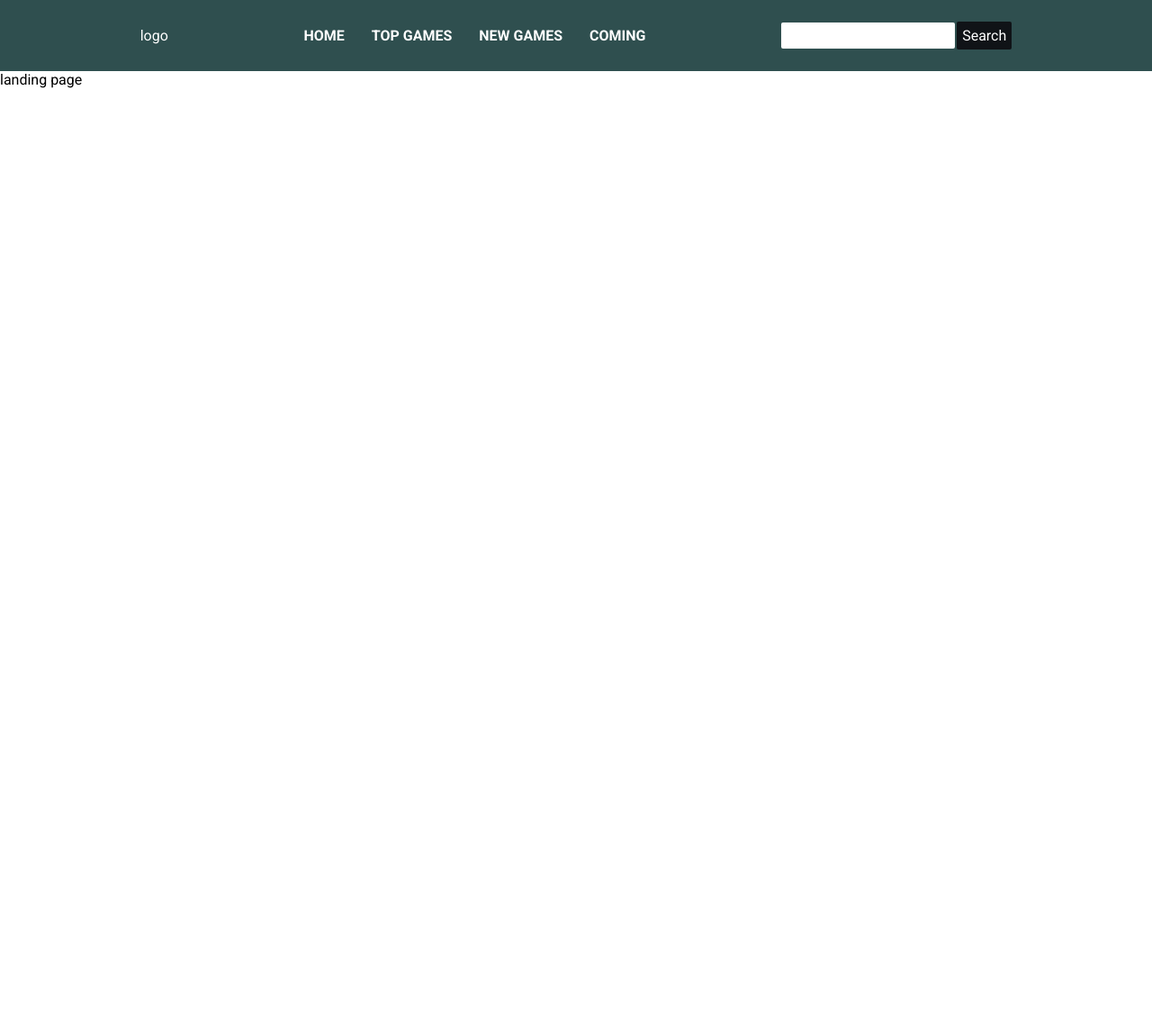
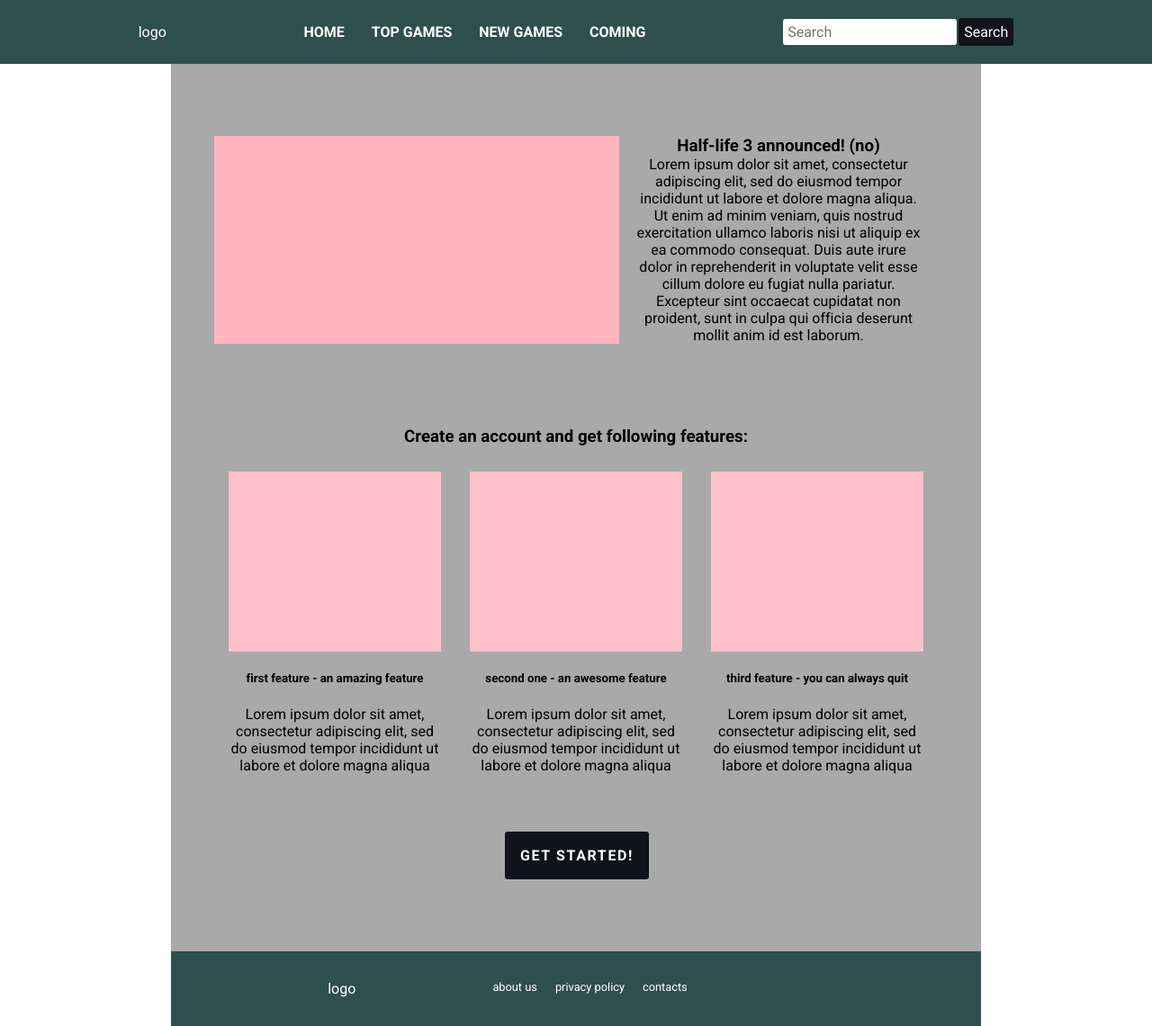
Before and after one commit to OlegFilonchuk/games-app, a Next.js app: page / in a window 1280 px wide. Shown: the whole page at 90% size. Before the commit the page ends 800 px from the top, so only its background shows below. Built offline with nearby package versions, Linux system fonts and the light colour scheme.

Commit message:
finished raw landing page

```diff
--- /dev/null
+++ b/components/Footer.js
@@ -0,0 +1,56 @@
+/** @jsx jsx */
+import { jsx, css } from '@emotion/core';
+import Link from 'next/link';
+
+const footer = css`
+  & {
+    color: white;
+    background-color: darkslategray;
+    padding: 2em;
+    width: 900px;
+    margin: auto;
+    display: flex;
+    justify-content: space-evenly;
+  }
+  .links-list {
+    display: flex;
+  }
+  .links-list li {
+    margin: 0 10px;
+  }
+  .footer-link {
+    text-transform: lowercase;
+    font-size: 0.8em;
+    display: block;
+  }
+  .footer-link:hover,
+  .footer-link:focus {
+    text-decoration: underline;
+  }
+`;
+
+const Footer = () => (
+  <footer css={footer}>
+    <div>logo</div>
+    <ul className="links-list">
+      <li>
+        <Link href="/">
+          <a className="footer-link">About us</a>
+        </Link>
+      </li>
+      <li>
+        <Link href="/">
+          <a className="footer-link">Privacy policy</a>
+        </Link>
+      </li>
+      <li>
+        <Link href="/">
+          <a className="footer-link">Contacts</a>
+        </Link>
+      </li>
+    </ul>
+    <div />
+  </footer>
+);
+
+export default Footer;
--- a/components/Header.js
+++ b/components/Header.js
@@ -6,7 +6,7 @@ const header = css`
   & {
     background-color: darkslategray;
     color: white;
-    padding: 20px;
+    padding: 1em;
     display: flex;
     flex-flow: row nowrap;
     justify-content: space-evenly;
@@ -15,22 +15,24 @@ const header = css`
   .search-bar {
   }
   .search-bar-input {
+    background-color: rgb(255, 255, 255);
     padding: 5px;
     border: none;
-    border-radius: 2px;
+    border-radius: 3px;
     outline: 0;
   }
   .search-bar-button {
     padding: 5px;
     border: 1px solid transparent;
-    border-radius: 2px;
+    border-radius: 3px;
     color: white;
     background-color: #101317;
+    outline: none;
     margin-left: 2px;
   }
   .search-bar-button:hover,
   .search-bar-button:focus {
-    outline: 1px solid grey;
+    border: 1px solid grey;
   }
   .search-bar-button:active {
     transform: translateY(1px);
@@ -39,18 +41,18 @@ const header = css`
 `;
 
 const Header = () => (
-  <div css={header}>
+  <header css={header}>
     <div>logo</div>
 
     <Nav />
 
     <div className="search-bar">
-      <input type="text" className="search-bar-input" />
+      <input type="text" className="search-bar-input" placeholder="Search" />
       <button type="button" className="search-bar-button">
         Search
       </button>
     </div>
-  </div>
+  </header>
 );
 
 export default Header;
--- a/components/Layout.js
+++ b/components/Layout.js
@@ -3,6 +3,7 @@ import { Global, css, jsx } from '@emotion/core';
 import PropTypes from 'prop-types';
 import Head from 'next/head';
 import Header from './Header';
+import Footer from './Footer';
 
 const reset = css`
   /* Указываем box sizing */
@@ -88,6 +89,7 @@ const Layout = ({ children }) => (
     <Global styles={reset} />
     <Header />
     {children}
+    <Footer />
   </div>
 );
 
--- a/components/nav.js
+++ b/components/nav.js
@@ -15,7 +15,7 @@ const nav = css`
     font-weight: bold;
     padding: 10px;
     display: block;
-    border-radius: 2px;
+    border-radius: 3px;
     transition: background-color 0.1s;
   }
   .nav-link:hover {
--- a/pages/index.js
+++ b/pages/index.js
@@ -2,9 +2,125 @@
 import { css, jsx } from '@emotion/core';
 import Layout from '../components/Layout';
 
+const style = css`
+  & {
+    background-color: darkgrey;
+    width: 900px;
+    margin: auto;
+    padding: 3em;
+  }
+  section {
+    text-align: center;
+    padding: 2em 0;
+  }
+  #news {
+    display: flex;
+  }
+  .news-image {
+    background-color: lightpink;
+    min-width: 450px;
+  }
+  .news-text {
+    padding: 0 1em;
+  }
+  #features h3 {
+    padding: 1.5em 0;
+  }
+  .features-list {
+    display: flex;
+  }
+  .features-list-item {
+    margin: 0 1em;
+    display: flex;
+    flex-flow: column nowrap;
+  }
+  .image {
+    height: 200px;
+    background-color: pink;
+  }
+  .cta-button {
+    padding: 1em;
+    border: 1px solid transparent;
+    border-radius: 3px;
+    color: white;
+    background-color: #101317;
+    outline: none;
+    margin-left: 2px;
+    transition: all 0.1s;
+    font-weight: bold;
+    letter-spacing: 0.1em;
+    text-transform: uppercase;
+  }
+  .cta-button:hover {
+    color: #101317;
+    background-color: white;
+  }
+  .cta-button:focus {
+    border: 1px solid grey;
+  }
+  .cta-button:active {
+    transform: translateY(1px);
+    filter: saturate(150%);
+  }
+`;
+
 const Home = () => (
   <Layout>
-    <div>landing page</div>
+    <main css={style}>
+      <section id="news">
+        <div className="news-image" />
+        <div className="news-text">
+          <h3>Half-life 3 announced! (no)</h3>
+          Lorem ipsum dolor sit amet, consectetur adipiscing elit, sed do
+          eiusmod tempor incididunt ut labore et dolore magna aliqua. Ut enim ad
+          minim veniam, quis nostrud exercitation ullamco laboris nisi ut
+          aliquip ex ea commodo consequat. Duis aute irure dolor in
+          reprehenderit in voluptate velit esse cillum dolore eu fugiat nulla
+          pariatur. Excepteur sint occaecat cupidatat non proident, sunt in
+          culpa qui officia deserunt mollit anim id est laborum.
+        </div>
+      </section>
+      <section id="features">
+        <h3>Create an account and get following features:</h3>
+        <ul className="features-list">
+          <li>
+            <div className="features-list-item">
+              <div className="image" />
+              <h5>first feature - an amazing feature</h5>
+              <p>
+                Lorem ipsum dolor sit amet, consectetur adipiscing elit, sed do
+                eiusmod tempor incididunt ut labore et dolore magna aliqua
+              </p>
+            </div>
+          </li>
+          <li>
+            <div className="features-list-item">
+              <div className="image" />
+              <h5>second one - an awesome feature</h5>
+              <p>
+                Lorem ipsum dolor sit amet, consectetur adipiscing elit, sed do
+                eiusmod tempor incididunt ut labore et dolore magna aliqua
+              </p>
+            </div>
+          </li>
+          <li>
+            <div className="features-list-item">
+              <div className="image" />
+              <h5>third feature - you can always quit</h5>
+              <p>
+                Lorem ipsum dolor sit amet, consectetur adipiscing elit, sed do
+                eiusmod tempor incididunt ut labore et dolore magna aliqua
+              </p>
+            </div>
+          </li>
+        </ul>
+      </section>
+      <section id="cta">
+        <button type="button" className="cta-button">
+          Get started!
+        </button>
+      </section>
+    </main>
   </Layout>
 );
 
```
